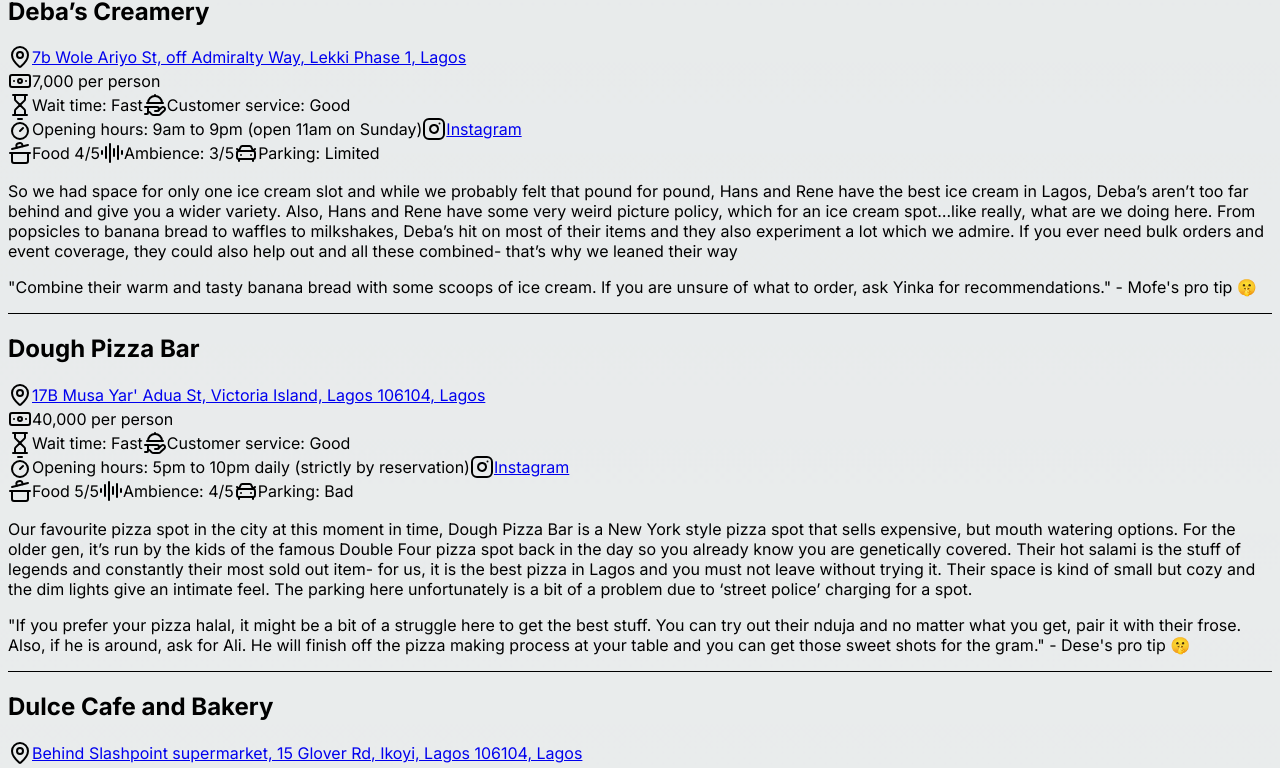
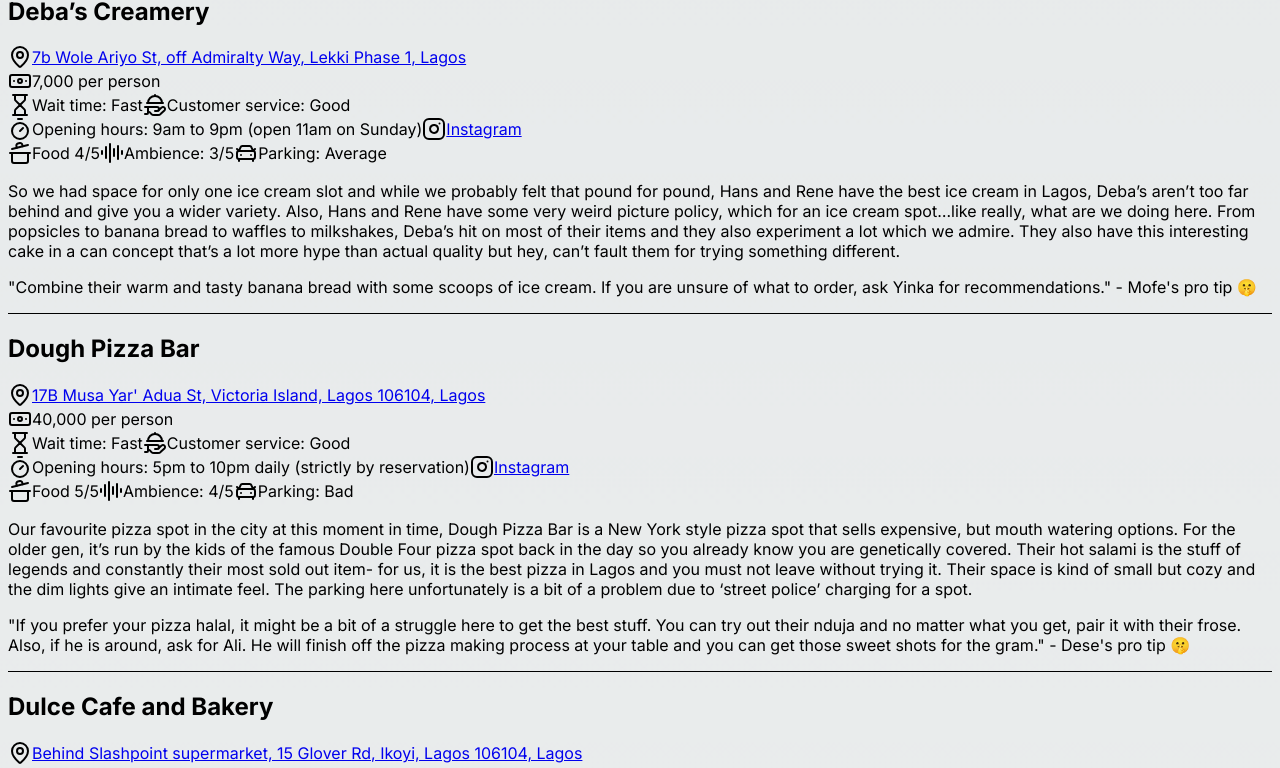
Before and after one commit to onijekuje/website, a Next.js app: page /guides/1 in a window 1280 px wide. Shown: the part 10575-11343 px from the top of the page. Built offline with nearby package versions, Linux system fonts and the light colour scheme.

Commit message:
updates to guide

```diff
--- a/app/guides/[guideName]/page.js
+++ b/app/guides/[guideName]/page.js
@@ -249,7 +249,7 @@
       address: "7b Wole Ariyo St, off Admiralty Way, Lekki Phase 1, Lagos",
       budgetPerPerson: "7,000",
       googleMapsLink: "https://maps.app.goo.gl/RMrPnfmjrEv9bjwLA",
-      parking: "Limited",
+      parking: "Average",
       waitTime: "Fast",
       openingHours: "9am to 9pm (open 11am on Sunday)",
       customerService: "Good",
@@ -258,7 +258,7 @@
       instagramLink:
         "https://www.instagram.com/debascreamery?igsh=eDQyamY3NGFkNnNw",
       note: `So we had space for only one ice cream slot and while we probably felt that pound for pound, Hans and Rene have the best ice cream in Lagos, Deba’s aren’t too far behind and give you a wider variety. Also, Hans and Rene have some very weird picture policy, which for an ice cream spot…like really, what are we doing here.
-      From popsicles to banana bread to waffles to milkshakes, Deba’s hit on most of their items and they also experiment a lot which we admire. If you ever need bulk orders and event coverage, they could also help out and all these combined- that’s why we leaned their way
+      From popsicles to banana bread to waffles to milkshakes, Deba’s hit on most of their items and they also experiment a lot which we admire. They also have this interesting cake in a can concept that’s a lot more hype than actual quality but hey, can’t fault them for trying something different.
       `,
       proTip:
         "Combine their warm and tasty banana bread with some scoops of ice cream. If you are unsure of what to order, ask Yinka for recommendations.",
@@ -528,23 +528,7 @@
         "Their Faaji Sunday is nice and all but if the razzmatazz doesn’t appeal to you, it is likely you will get better service on a weekday. Ile Iyan quietly is also one of the few places in Lagos where you can get top tier black soup. Their Olowo Eko Combo with egusi/efo riro is  pricey at 18,000 but it is stacked with protein and good value for money.",
       proTipAuthor: "Mofe",
     },
-    {
-      name: "Ite",
-      address: "8 The Providence St, Lekki Phase I, Lekki 106104, Lagos",
-      budgetPerPerson: "30,000",
-      googleMapsLink: "https://maps.app.goo.gl/rDviyKJijQtn9uXy6",
-      parking: "Good",
-      waitTime: "Slow",
-      openingHours: "11am to 10pm daily",
-      customerService: "Good",
-      ambience: "4/5",
-      food: "4/5",
-      instagramLink: "https://www.instagram.com/my.ite?igsh=ZTg1MnEybnh4cHRs",
-      note: "If you can get beyond their laughably long and ridiculous wait time, My Ite is one of the best places to get local food in Lagos with a nice variety. The ambience here gives native vibes and with the artworks all around you, it feels very contemporary. Their portion sizes like most of the native spots on this list are very generous.",
-      proTip:
-        "Their seafood okro is probably the best in Lagos for us and it’s a large ass bowl that two can share. You can also try their nkwobi or catfish peppersoup and you are unlikely to be disappointed.",
-      proTipAuthor: "Dese",
-    },
+
     {
       name: "Jamski",
       address: "8A Ologun Agbaje St, Victoria Island, Lagos 106104, Lagos",
@@ -1015,6 +999,25 @@
         "Everything is good here but their gizzard and chicken suya- we feel this is on another level.",
       proTipAuthor: "Gideon",
     },
+    {
+      name: "White Garden Chinese Restaurant",
+      address: "34 Balarabe Musa Crescent, Victoria Island",
+      budgetPerPerson: "40,000",
+      googleMapsLink: "https://maps.app.goo.gl/3sjQGzrQuNpcRge58",
+      parking: "Good",
+      waitTime: "Fast",
+      openingHours: "11:00am to 10:00am daily",
+      customerService: "Good",
+      ambience: "3/5",
+      food: "5/5",
+      instagramLink: "NA",
+      note: `A very late addition and one of the few places on the list we have not been to at least once but White Garden got the rare Eat Drink and Foodie in Lagos rubber stamp so you already know you are in safe hands. They are one of the few places that offer a top-tier hotspot experience in the city.
+      With a sauce bar that deserves its place in the Lagos House of Assembly and a spot great for groups, you can forgive their often slightly confused waiters who don’t always seem so sure of what exactly is sold but to be fair, they do make up for it with their over-exuberant enthusiasm
+    `,
+      proTip:
+        "Their dual flavoured ying yang spot is pretty highly rated and the claypot duck, black bean short ribs, and yanzong fried rice are a must try. Also, shout out to them for their generous portions for real.",
+      proTipAuthor: "Dese",
+    },
   ];
 
   return (
```
